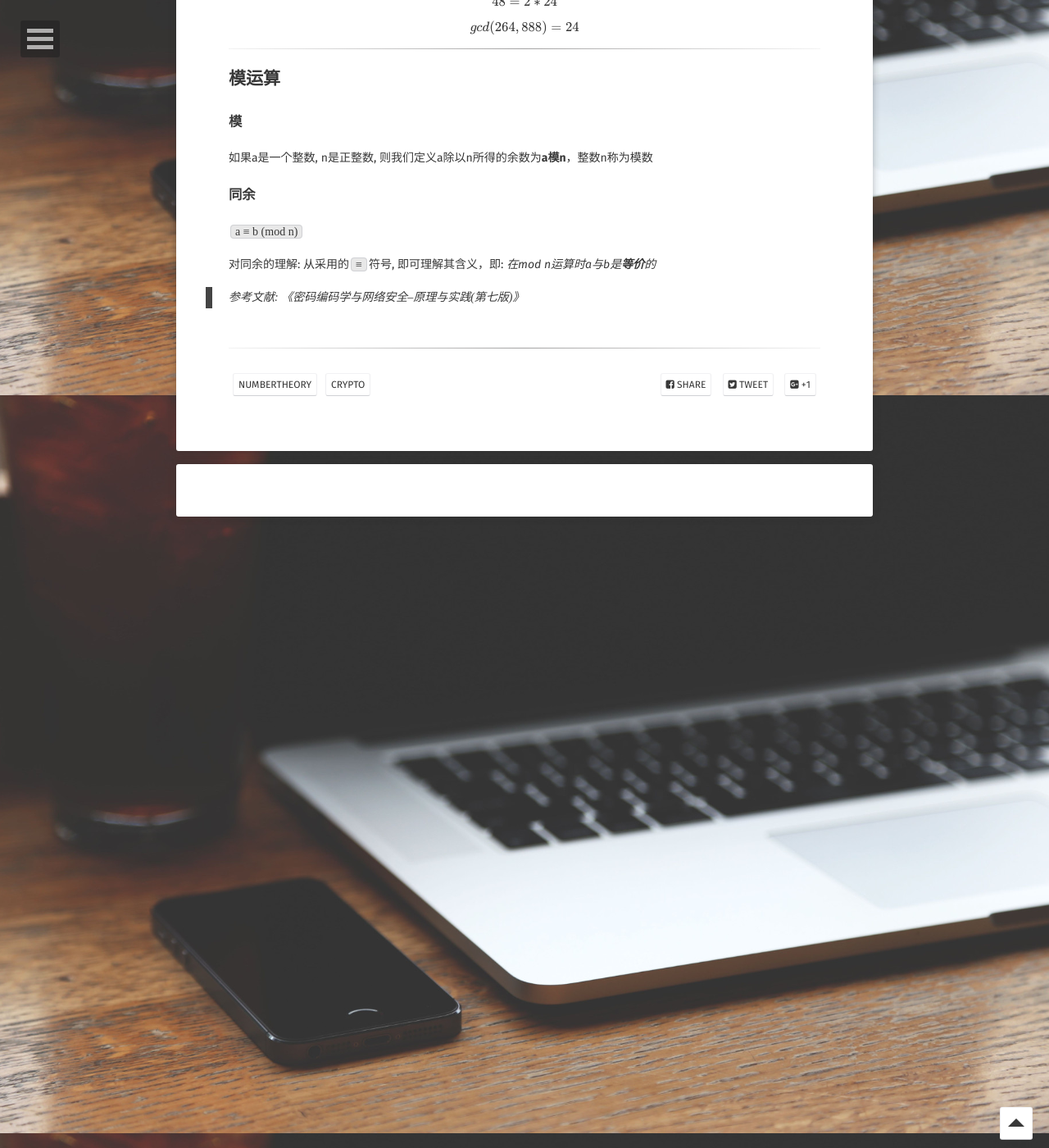
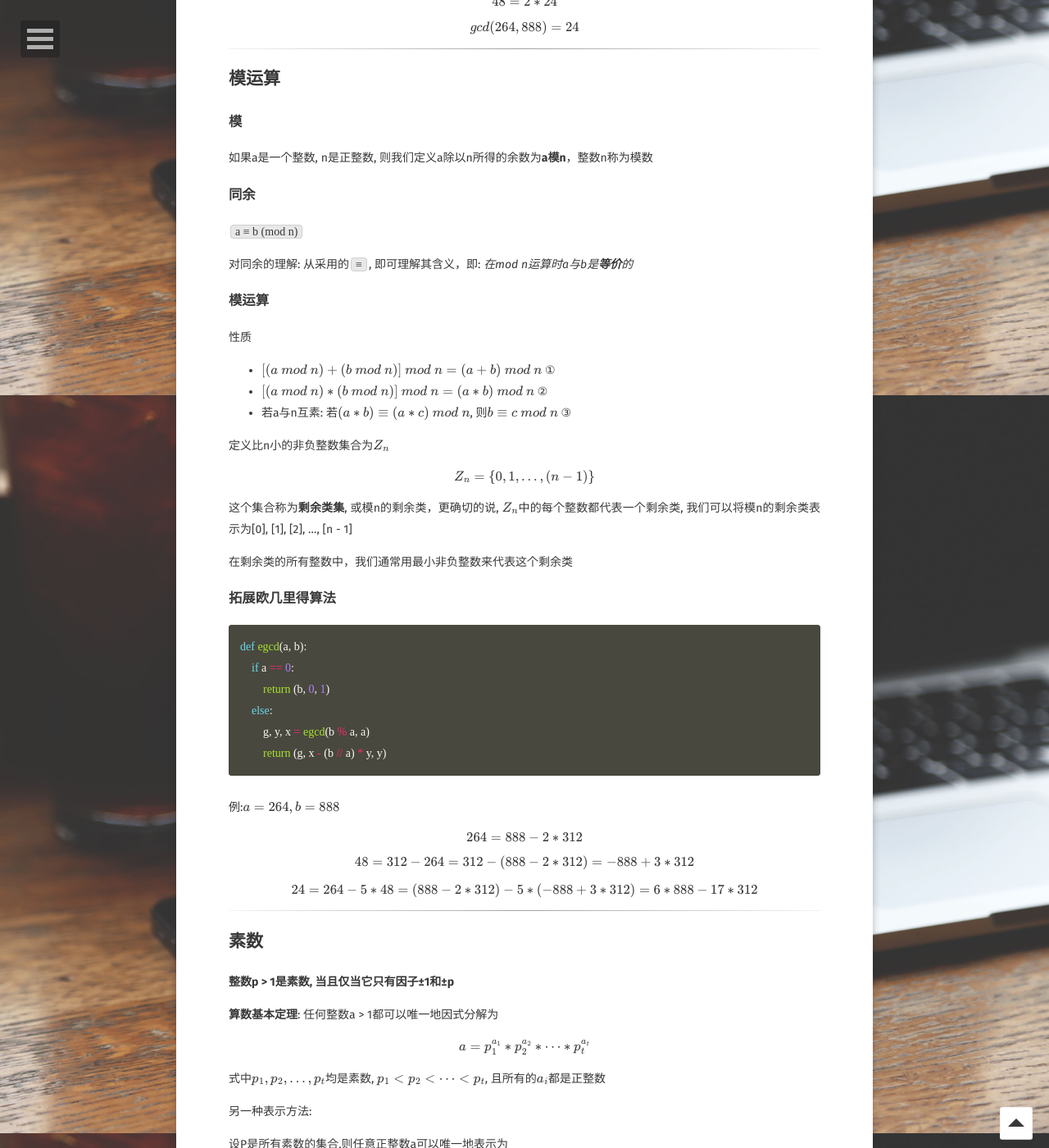
Before and after one commit to gmcnqaq/gmcnqaq, a Jekyll site: the page built from _posts/2019-04-04-number-theory-basis.md, in a window 1280 px wide and 1400 px high, scrolled down 1318 px. Shown: the whole window at 82% size. Built offline with Jekyll 4.4.1, drawn with Linux system fonts in a browser that asks for light colours; some web fonts are replaced; formulas are drawn with MathJax 3; comment, search, counter and statistics services are not loaded; some of the changed text lies outside the part shown.

Commit message:
Update 2019-04-04-number-theory-basis.md

````diff
--- a/_posts/2019-04-04-number-theory-basis.md
+++ b/_posts/2019-04-04-number-theory-basis.md
@@ -4,7 +4,7 @@ title: "数论基础"
 date: 2019-04-04
 excerpt: "介绍一些基础概念"
 tag:
-- NumberTheory
+- Number Theory
 - Crypto
 comments: true
 ---
@@ -72,8 +72,60 @@ $$gcd(264, 888) = 24$$
 
 `a ≡ b (mod n)`
 
-对同余的理解: 从采用的`≡`符号, 即可理解其含义，即: *在mod n运算时a与b是**等价**的*
+对同余的理解: 从采用的`≡`, 即可理解其含义，即: *在mod n运算时a与b是**等价**的*
+
+### 模运算
+
+性质
+
+* $$[(a\  mod\  n) + (b\  mod\  n)]\ mod\ n = (a + b)\ mod\ n$$ ①
+* $$[(a\  mod\  n) * (b\  mod\  n)]\ mod\ n = (a * b)\ mod\ n$$ ②
+* 若a与n互素: 若$$(a * b) ≡ (a * c)\ mod\ n$$, 则$$b ≡ c\ mod\ n$$ ③
 
 
+定义比n小的非负整数集合为$$Z_n$$
+
+$$Z_n = \{0, 1, \dots, (n - 1)\}$$
+
+这个集合称为**剩余类集**, 或模n的剩余类，更确切的说, $$Z_n$$中的每个整数都代表一个剩余类, 我们可以将模n的剩余类表示为[0], [1], [2], ..., [n - 1]
+
+在剩余类的所有整数中，我们通常用最小非负整数来代表这个剩余类
+
+### 拓展欧几里得算法
+```python
+def egcd(a, b):
+    if a == 0:
+        return (b, 0, 1)
+    else:
+        g, y, x = egcd(b % a, a)
+        return (g, x - (b // a) * y, y)
+```
+例:$$a = 264, b = 888$$
+
+$$264 = 888 - 2 * 312$$
+
+$$48 = 312 - 264 = 312 - (888 - 2 * 312) = -888 + 3 * 312$$
+
+$$24 = 264 - 5 * 48 = (888 - 2 * 312) - 5 * (-888 + 3 * 312) = 6 * 888 - 17 * 312$$
+
+---
+
+## 素数
+
+**整数p > 1是素数, 当且仅当它只有因子±1和±p**
+
+**算数基本定理**: 任何整数a > 1都可以唯一地因式分解为
+
+$$a = p_1^{a_1} * p_2^{a_2} * \dots * p_t^{a_t}$$
+
+式中$$p_1, p_2, \dots, p_t$$均是素数, $$p_1 < p_2 < \dots < p_t$$, 且所有的$$a_i$$都是正整数
+
+另一种表示方法:
+
+设P是所有素数的集合,则任意正整数a可以唯一地表示为
+
+$$a = \prod_{p\in P} {p^{a_p}}, a_p \ge 0$$
+
+上式右边是所有可能素数p之积
 
 > 参考文献: 《密码编码学与网络安全--原理与实践(第七版)》
````
